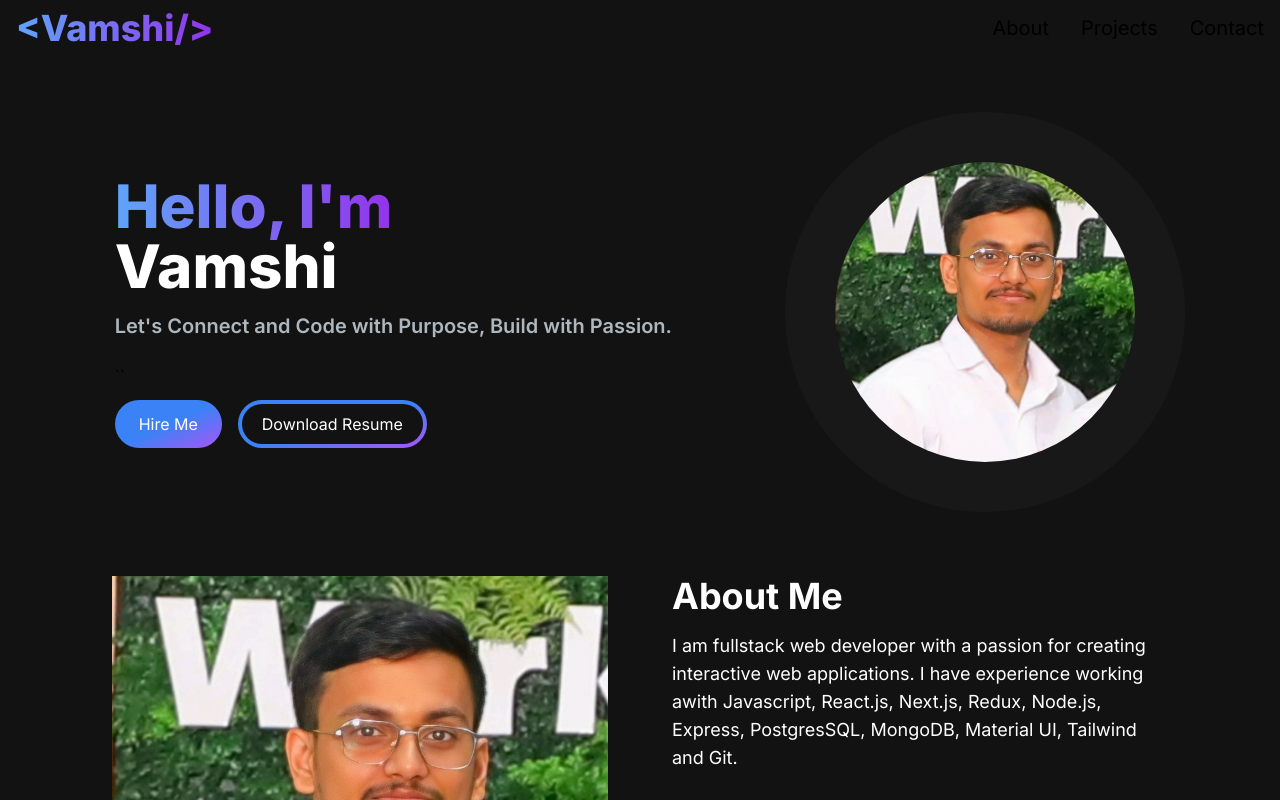
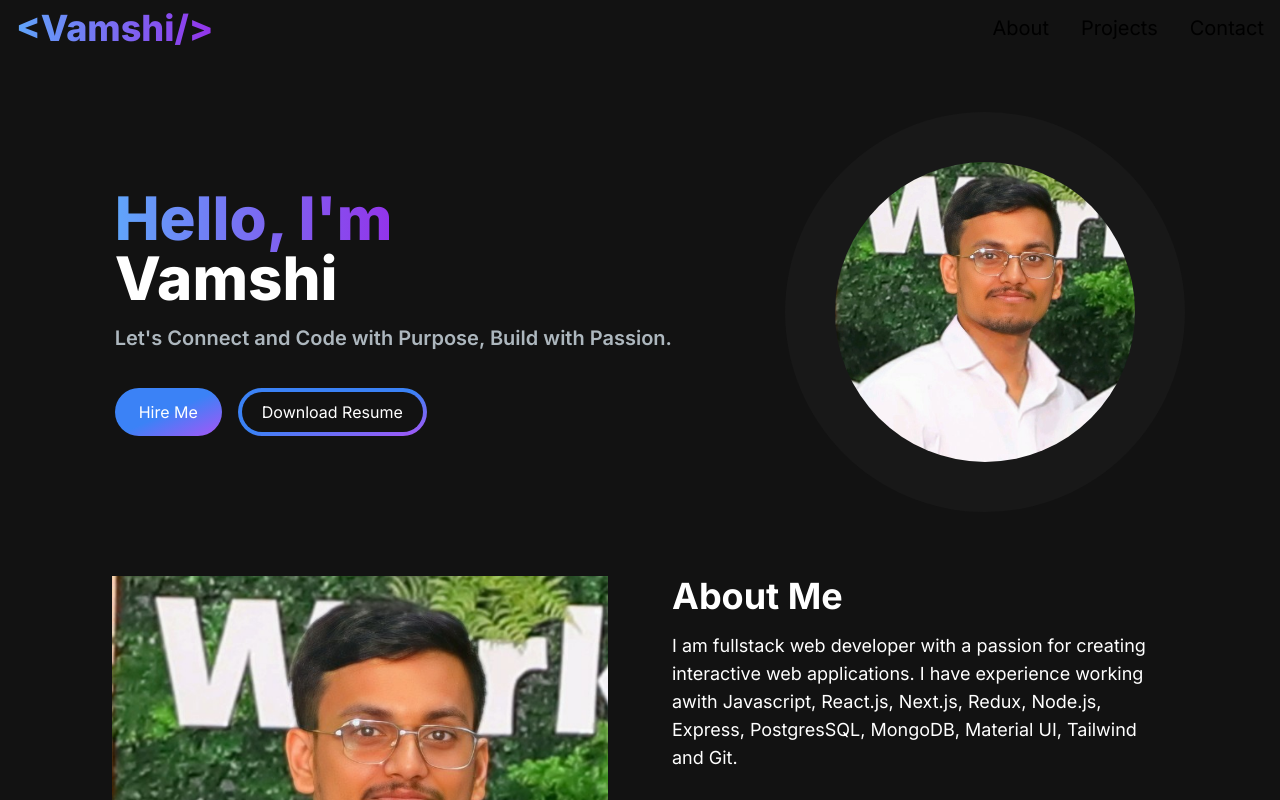
Before and after one commit to sp-vamshi/portfolio, a Next.js app: page / in a window 1280 px wide. Shown: the top 800 px of the page. Built offline with nearby package versions, Linux system fonts and the light colour scheme.

Commit message:
quote removal

```diff
--- a/src/app/components/HeroSection.jsx
+++ b/src/app/components/HeroSection.jsx
@@ -44,7 +44,6 @@ function HeroSection() {
           <p className="text-[#ADB7BE] text-base sm:text-lg mb-6 lg:text-xl font-semibold">
             Let&apos;s Connect and Code with Purpose, Build with Passion.
           </p>
-          ``
           <div>
             <button onClick={handleHireMe} className="px-6 py-3 w-full sm:w-fit rounded-full mr-4 bg-gradient-to-br from-blue-500 via-primary-500 to-secondary-500 hover:bg-slate-200 text-white">
               Hire Me
```
